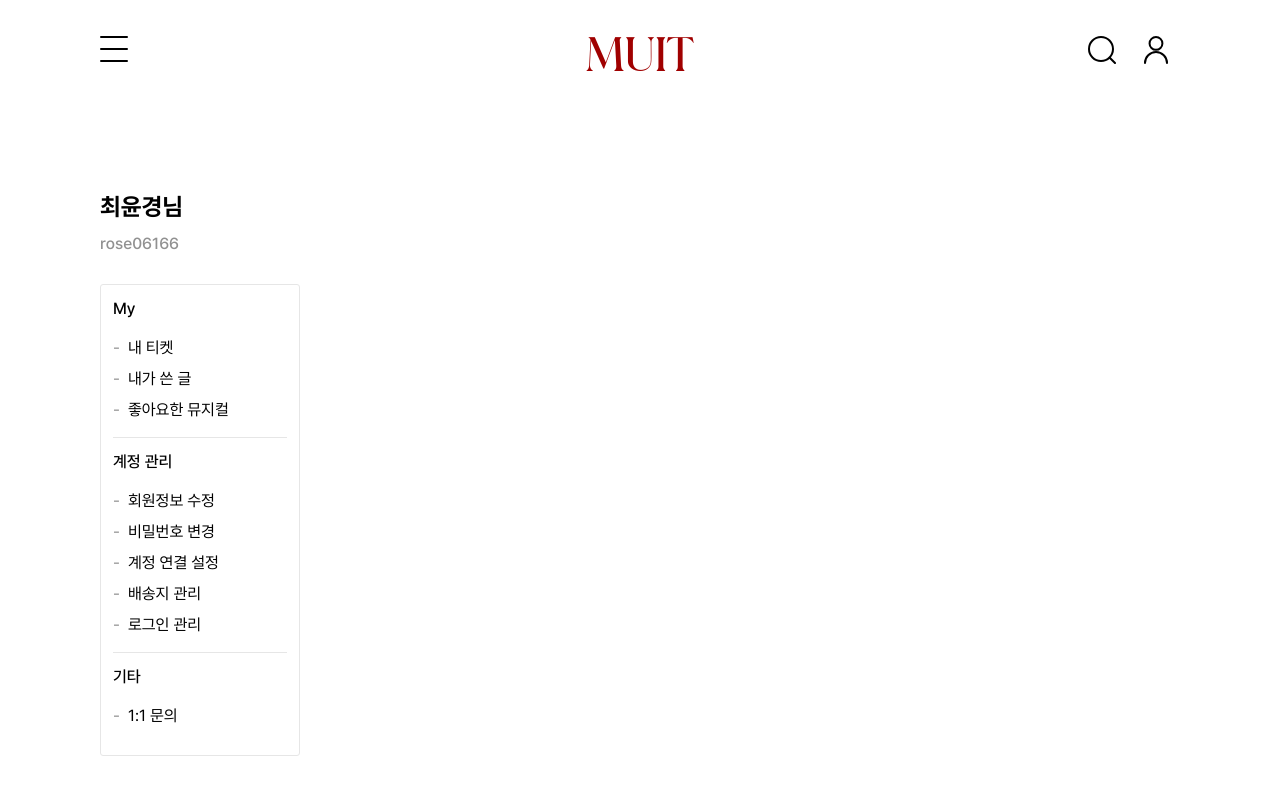
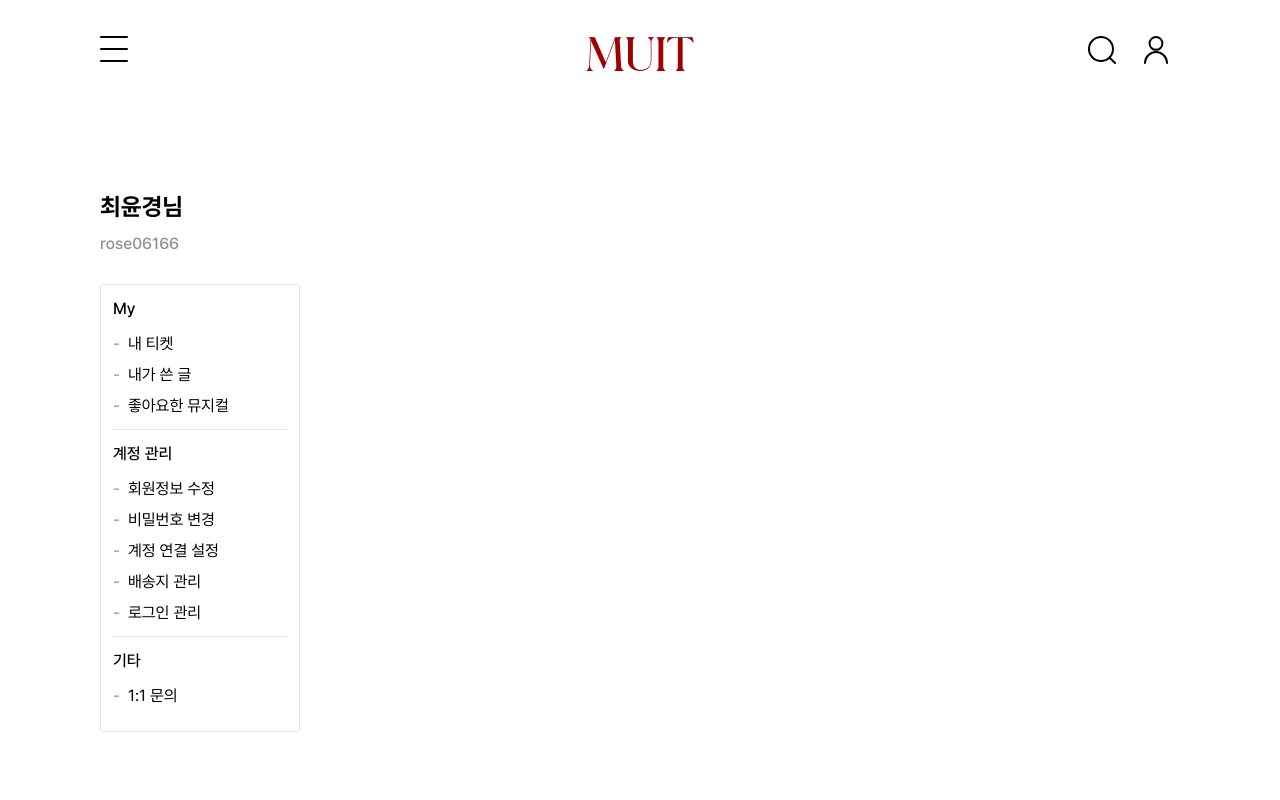
Before and after one commit to MUIT-UMC/Frontend, a React (Vite) app: page /mypage in a window 1280 px wide. Shown: the top 800 px of the page. Built offline with nearby package versions, Linux system fonts and the light colour scheme.

Commit message:
[STYLE] BoardMenu 마진 조정

```diff
--- a/src/components/board/BoardMenu.jsx
+++ b/src/components/board/BoardMenu.jsx
@@ -71,6 +71,8 @@ const SubMenu = styled.ul`
   display: flex;
   flex-direction: column;
   gap: 8px;
+  margin-top: 12px;
+  margin-bottom: 12px;
 `;
 
 const Li = styled(Link)`
```
